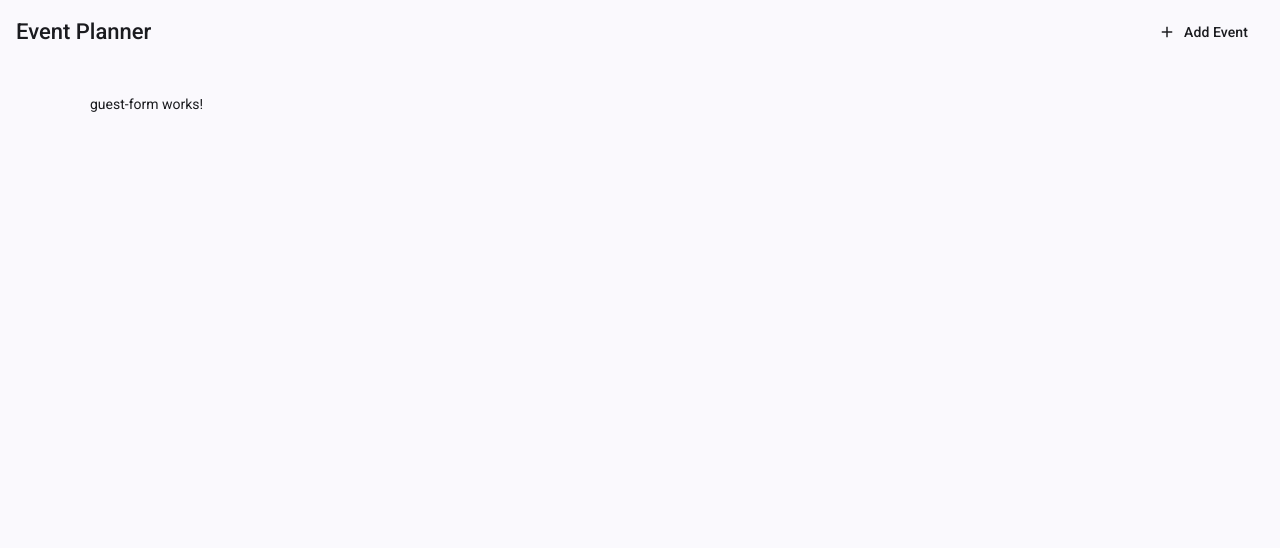
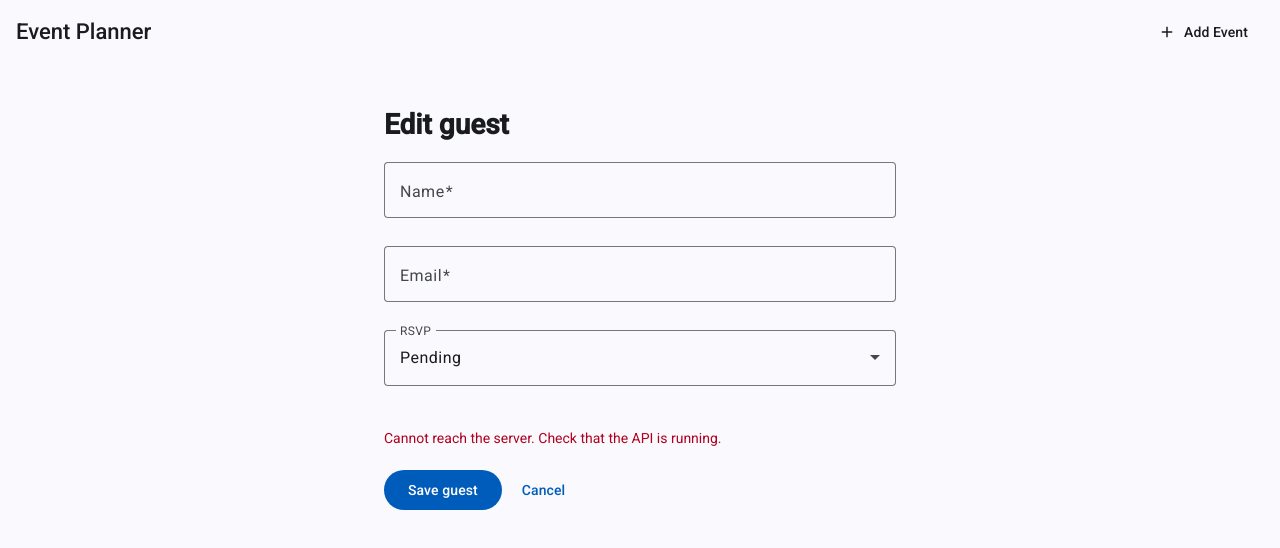
Before and after one commit to S00272951/event-planner-client, an Angular app: page /events/1/guests/1/edit in a window 1280 px wide. Shown: the top 548 px of the page. Built offline with nearby package versions, Linux system fonts and the light colour scheme; no server answers.

Commit message:
Add guest form for add and edit

```diff
--- a/src/app/features/guests/pages/guest-form/guest-form.html
+++ b/src/app/features/guests/pages/guest-form/guest-form.html
@@ -1 +1,47 @@
-<p>guest-form works!</p>
+<form [formGroup]="guestForm" (ngSubmit)="onSubmit()" class="guest-form">
+  @if (saving()) {
+    <mat-progress-bar mode="buffer" />
+  }
+
+  <h1>{{ guestId() ? 'Edit guest' : 'Add guest' }}</h1>
+
+  <mat-form-field appearance="outline">
+    <mat-label>Name</mat-label>
+    <input matInput formControlName="name" placeholder="e.g. John Murphy" />
+    @if (guestForm.controls.name.hasError('required')) {
+      <mat-error>Name is required</mat-error>
+    } @else if (guestForm.controls.name.hasError('maxlength')) {
+      <mat-error>Name must be 100 characters or fewer</mat-error>
+    }
+    @if (guestForm.controls.name.hasError('blank')) {
+      <mat-error>Name cannot be only spaces</mat-error>
+    }
+  </mat-form-field>
+
+  <mat-form-field appearance="outline">
+    <mat-label>Email</mat-label>
+    <input matInput type="email" formControlName="email" placeholder="e.g. john@example.com" />
+    @if (guestForm.controls.email.hasError('required')) {
+      <mat-error>Email is required</mat-error>
+    } @else if (guestForm.controls.email.hasError('email')) {
+      <mat-error>Please enter a valid email</mat-error>
+    }
+  </mat-form-field>
+
+  <mat-form-field appearance="outline">
+    <mat-label>RSVP</mat-label>
+    <select matNativeControl formControlName="rsvp">
+      <option value="pending">Pending</option>
+      <option value="yes">Yes</option>
+      <option value="no">No</option>
+    </select>
+  </mat-form-field>
+
+  @if (saveError(); as message) { <p class="error" role="alert">{{ message }}</p> }
+  <div class="button-group">
+    <button matButton="filled" type="submit" [disabled]="saving()">
+      {{ saving() ? 'Saving...' : 'Save guest' }}
+    </button>
+    <a matButton [routerLink]="['/events', eventId()]">Cancel</a>
+  </div>
+</form>
--- a/src/app/features/guests/pages/guest-form/guest-form.scss
+++ b/src/app/features/guests/pages/guest-form/guest-form.scss
@@ -0,0 +1,20 @@
+.guest-form {
+  display: flex;
+  flex-direction: column;
+  gap: 0.5rem;
+  max-width: 32rem;
+  margin: 1rem auto;
+}
+
+mat-form-field {
+  width: 100%;
+}
+
+.button-group {
+  display: flex;
+  gap: 8px;
+}
+
+.error {
+  color: #b00020;
+}
--- a/src/app/features/guests/pages/guest-form/guest-form.ts
+++ b/src/app/features/guests/pages/guest-form/guest-form.ts
@@ -1,9 +1,83 @@
-import { Component } from '@angular/core';
+import { Component, OnInit, inject, input, signal } from '@angular/core';
+import { FormBuilder, ReactiveFormsModule, Validators } from '@angular/forms';
+import { Router, RouterLink } from '@angular/router';
+import { MatButtonModule } from '@angular/material/button';
+import { MatFormFieldModule } from '@angular/material/form-field';
+import { MatInputModule } from '@angular/material/input';
+import { MatProgressBarModule } from '@angular/material/progress-bar';
+import { MatSnackBar } from '@angular/material/snack-bar';
+import { CreateGuestDto, RsvpStatus } from '../../models/guest.model';
+import { GuestService } from '../../services/guest.service';
+import { notBlank } from '../../../../shared/validators/not-blank.validator';
 
 @Component({
   selector: 'app-guest-form',
-  imports: [],
+  imports: [
+    ReactiveFormsModule,
+    RouterLink,
+    MatButtonModule,
+    MatFormFieldModule,
+    MatInputModule,
+    MatProgressBarModule
+  ],
   templateUrl: './guest-form.html',
   styleUrl: './guest-form.scss',
 })
-export class GuestForm {}
+export class GuestForm implements OnInit {
+  private formBuilder = inject(FormBuilder);
+  private guestService = inject(GuestService);
+  private router = inject(Router);
+  private snackBar = inject(MatSnackBar);
+
+  // both come from the url
+  readonly eventId = input.required<string>();
+  readonly guestId = input<string>();  // only has a value when editing
+
+  saving = signal(false);
+  saveError = signal<string | null>(null);
+
+  guestForm = this.formBuilder.nonNullable.group({
+    name: ['', [Validators.required, Validators.maxLength(100), notBlank]],
+    email: ['', [Validators.required, Validators.email]],
+    rsvp: ['pending' as RsvpStatus],
+  });
+
+  ngOnInit(): void {
+    const guestId = this.guestId();
+    if (!guestId) return; // adding a new guest, nothing to load
+
+    this.guestService.getGuestById(guestId).subscribe({
+      next: (guest) =>
+        this.guestForm.patchValue({ name: guest.name, email: guest.email, rsvp: guest.rsvp }),
+      error: (err: Error) => this.saveError.set(err.message),
+    });
+  }
+
+  onSubmit(): void {
+    if (this.guestForm.invalid) return;
+
+    const { name, email, rsvp } = this.guestForm.getRawValue();
+    const guest: CreateGuestDto = { name: name.trim(), email: email.trim(), rsvp };
+
+    this.saving.set(true);
+    this.saveError.set(null);
+    this.guestForm.disable();
+
+    const guestId = this.guestId();
+    const request = guestId
+      ? this.guestService.updateGuest(guestId, guest)
+      : this.guestService.addGuest(this.eventId(), guest);
+
+    request.subscribe({
+      next: () => {
+        this.snackBar.open(`${guest.name} saved`, 'Close', { duration: 5000 });
+        this.router.navigate(['/events', this.eventId()]);
+      },
+      error: (err: Error) => {
+        this.saveError.set(err.message);
+        this.saving.set(false);
+        this.guestForm.enable();
+      },
+    });
+  }
+}
```
